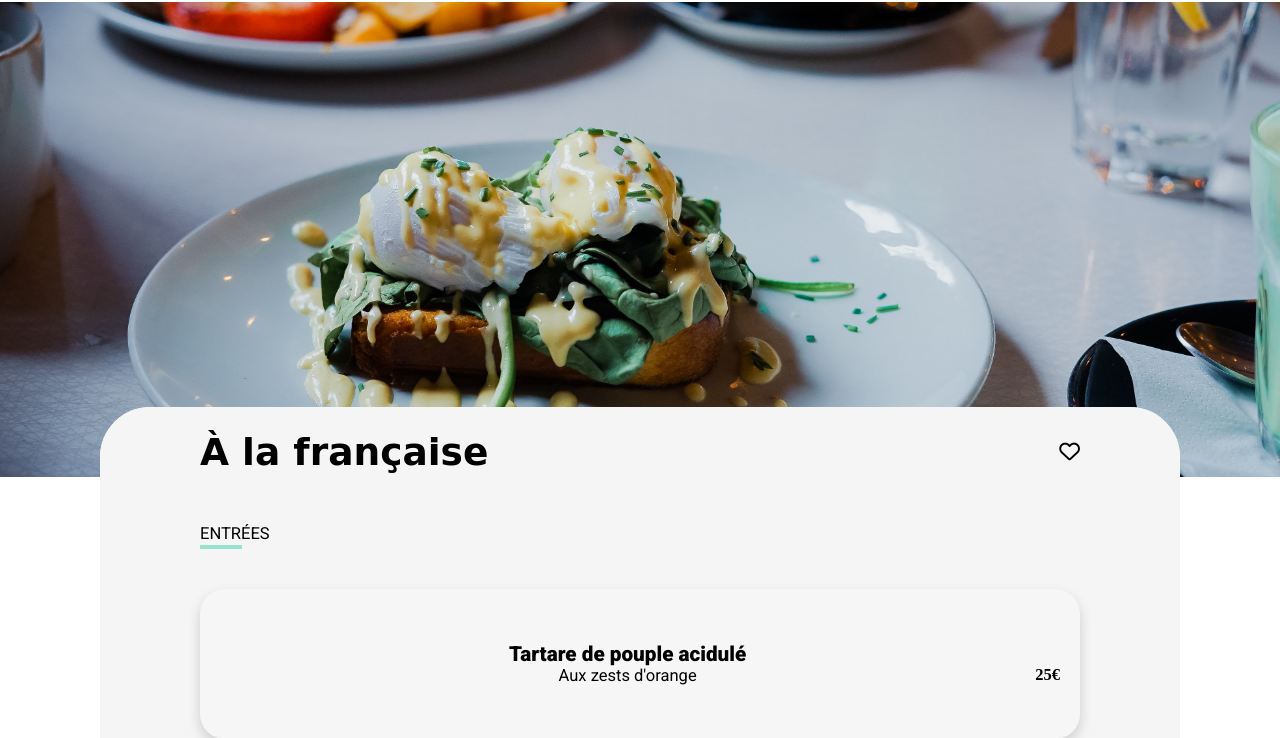
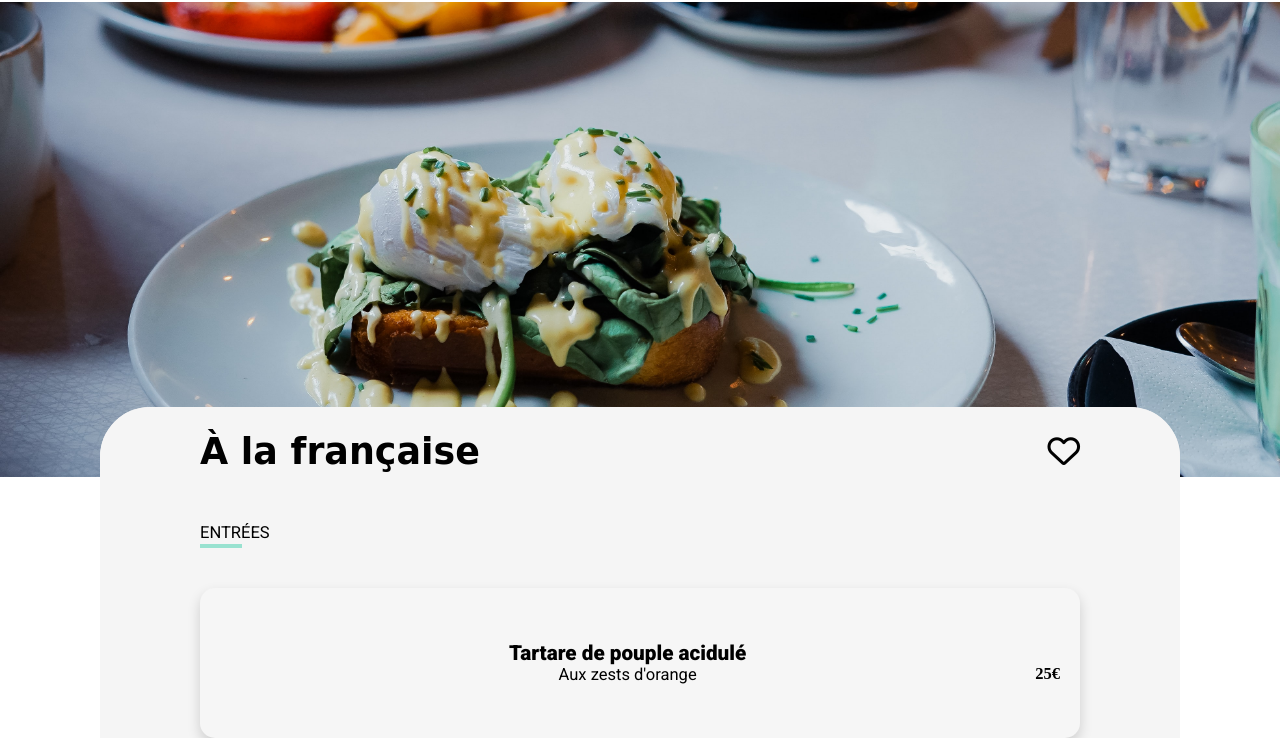
Before and after one commit to Elektr0n92/Ohmyfood-, a website: page html/la-française.html in a window 1280 px wide. Shown: the part 70-808 px from the top of the page. Drawn offline with Linux system fonts and the light colour scheme; a web font is replaced by a local one.

Commit message:
add comment on html file and modify block menu

```diff
--- /dev/null
+++ b/Sass/Components/_ico.scss
@@ -0,0 +1,19 @@
+/* ICOHEART */
+
+@mixin icoheart {
+  font-size: clamped(25px, 45px, 500px, 2560px);
+  display: inline-flex;
+  &:hover {
+    .fa-regular {
+      font-weight: bolder;
+      font-family: "Font Awesome 6 Free";
+      background: linear-gradient(90deg, $pink-btn, $purple-btn);
+      background-clip: text;
+      -webkit-background-clip: text;
+      -webkit-text-fill-color: transparent;
+      -moz-background-clip: text;
+      -moz-text-fill-color: transparent;
+      cursor: pointer;
+    }
+  }
+}
--- a/Sass/Utils/_mixin.scss
+++ b/Sass/Utils/_mixin.scss
@@ -54,13 +54,13 @@
     height: 150px;
     background: #f6f6f6;
     position: relative;
-    border-radius: 25px;
+    border-radius: 15px;
     align-items: center;
     display: flex;
     @include shadow-btn;
     @include lightness($little-white);
     @include tab-vp{
-      height: 80px;
+      height: 65px;
     }
  }
 
--- a/Sass/main.scss
+++ b/Sass/main.scss
@@ -7,6 +7,7 @@
 @import "Utils/functions";
 @import "Utils/breakpoints";
 @import "Components/btn.scss";
+@import "Components/ico.scss";
 @import "Layout/header";
 @import "Layout/footer";
 @import "Base/base";
@@ -97,7 +98,7 @@
 
   &__first-title {
     font-family: $shrik;
-    font-size: clamped(30px, 50px, 500px, 2560px);
+    font-size: clamped(28px, 50px, 500px, 2560px);
   }
 
   &__entrée {
@@ -148,13 +149,12 @@
   &__headline {
     display: flex;
     justify-content: space-between;
-    flex-flow: row wrap;
+    flex-flow: row nowrap;
     align-items: center;
   }
 
   &__icoheart {
-    display: inline-flex;
-    font-size: clamped(15px, 30px, 500px, 2560px)
+    @include icoheart;
   }
 
   &__block-contain {
```
Also changed, not shown: index.html (+16 -16 lines), public/css/style.css, 1 other file.
